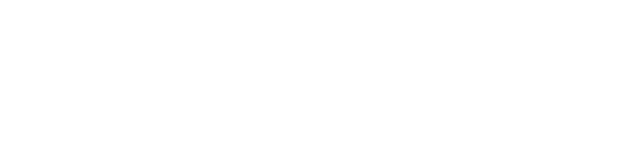
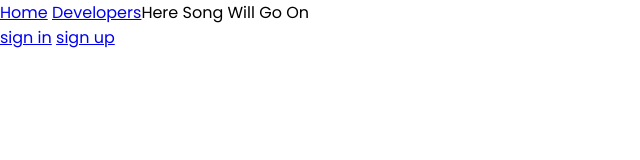
Before and after one commit to Ash-2k3/Lofi-Tube, a plain HTML site: page index.html in a window 1280 px wide. Shown: the whole page, without its empty margins (0-640 px from the left). Drawn offline with Linux system fonts and the light colour scheme.

Commit message:
Sass added

```diff
--- a/index.html
+++ b/index.html
@@ -4,9 +4,32 @@
          <meta charset="UTF-8">
          <meta http-equiv="X-UA-Compatible" content="IE=edge">
          <meta name="viewport" content="width=device-width, initial-scale=1.0">
-         <title>Document</title>
+         <title>Lofi-Tube</title>
+         <link rel="stylesheet" href="/css/main.css">
 </head>
 <body>
+         <div class="container">
+                  <div class="navigation-menu">
+                           <nav>
+                                    <ul class="nav-menu options">
+                                            <a href="#">Home</a>
+                                            <a href="#">Developers</a>
+                                    </ul>
+                                    <ul class="nav-menu sign-in">
+                                             <a href="#">sign in</a>
+                                             <a href="#">sign up</a>
+                                    </ul>
+                           </nav>
+                  </div>
+                  <div class="main">
+                           <div class="channel-image left-pannel">
+
+                           </div>
+                           <div class="song-lyrics">
+                                    Here Song Will Go On
+                           </div>
+                  </div>
+         </div>
 
 </body>
 </html>
--- /dev/null
+++ b/main.scss
@@ -0,0 +1,17 @@
+@import url('https://fonts.googleapis.com/css2?family=Poppins:wght@100;200;300;400;500;600;700&display=swap');
+
+$main-font: 'Poppins', sans-serif;
+
+*{
+         margin: 0;
+         padding: 0;
+}
+
+body{
+         min-height: 100vh;
+         font: 100% $main-font;
+}
+
+body .container{
+         display: flex;
+}
```
Also changed, not shown: css/main.css, 1 other file.
